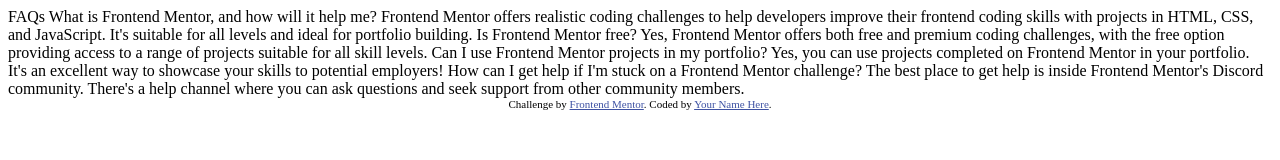
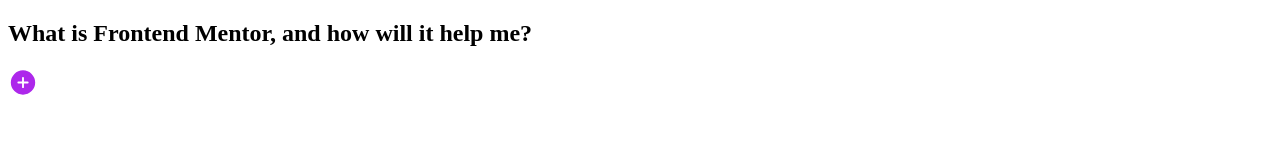
Before and after one commit to lavil014/FAQ-accordion, a plain HTML site: page index.html in a window 1280 px wide. Drawn offline with Linux system fonts and the light colour scheme.

Commit message:
Script file added to my project

```diff
--- a/index.html
+++ b/index.html
@@ -2,27 +2,22 @@
 <html lang="en">
 <head>
   <meta charset="UTF-8">
-  <meta name="viewport" content="width=device-width, initial-scale=1.0"> <!-- displays site properly based on user's device -->
-
+  <meta name="viewport" content="width=device-width, initial-scale=1.0">
   <link rel="icon" type="image/png" sizes="32x32" href="./assets/images/favicon-32x32.png">
-
   <title>Frontend Mentor | FAQ accordion</title>
-
-  <!-- Feel free to remove these styles or customise in your own stylesheet 👍 -->
-  <style>
-    .attribution { font-size: 11px; text-align: center; }
-    .attribution a { color: hsl(228, 45%, 44%); }
-  </style>
 </head>
 <body>
 
-  FAQs
 
-  What is Frontend Mentor, and how will it help me?
+  <h2>What is Frontend Mentor, and how will it help me?</h2><img src="/assets/images/icon-plus.svg" id="plus-icon">
 
-  Frontend Mentor offers realistic coding challenges to help developers improve their
+  <p id="paragraph" style="visibility: hidden;">Frontend Mentor offers realistic coding        challenges to help developers improve their
   frontend coding skills with projects in HTML, CSS, and JavaScript. It's suitable for
-  all levels and ideal for portfolio building.
+  all levels and ideal for portfolio building.</p>
+
+<!--
+
+    FAQs
 
   Is Frontend Mentor free?
 
@@ -39,10 +34,8 @@
   The best place to get help is inside Frontend Mentor's Discord community. There's a help
   channel where you can ask questions and seek support from other community members.
 
+-->
 
-  <div class="attribution">
-    Challenge by <a href="https://www.frontendmentor.io?ref=challenge" target="_blank">Frontend Mentor</a>.
-    Coded by <a href="#">Your Name Here</a>.
-  </div>
+<script src="/script.js"></script>
 </body>
 </html>
--- /dev/null
+++ b/script.js
@@ -0,0 +1,8 @@
+const btn = document.getElementById('plus-icon');
+const paragraph = document.getElementById('paragraph');
+
+console.log(btn, paragraph)
+
+btn.addEventListener('click', ()=>{
+    paragraph.style.visibility = 'visible';
+})
```
